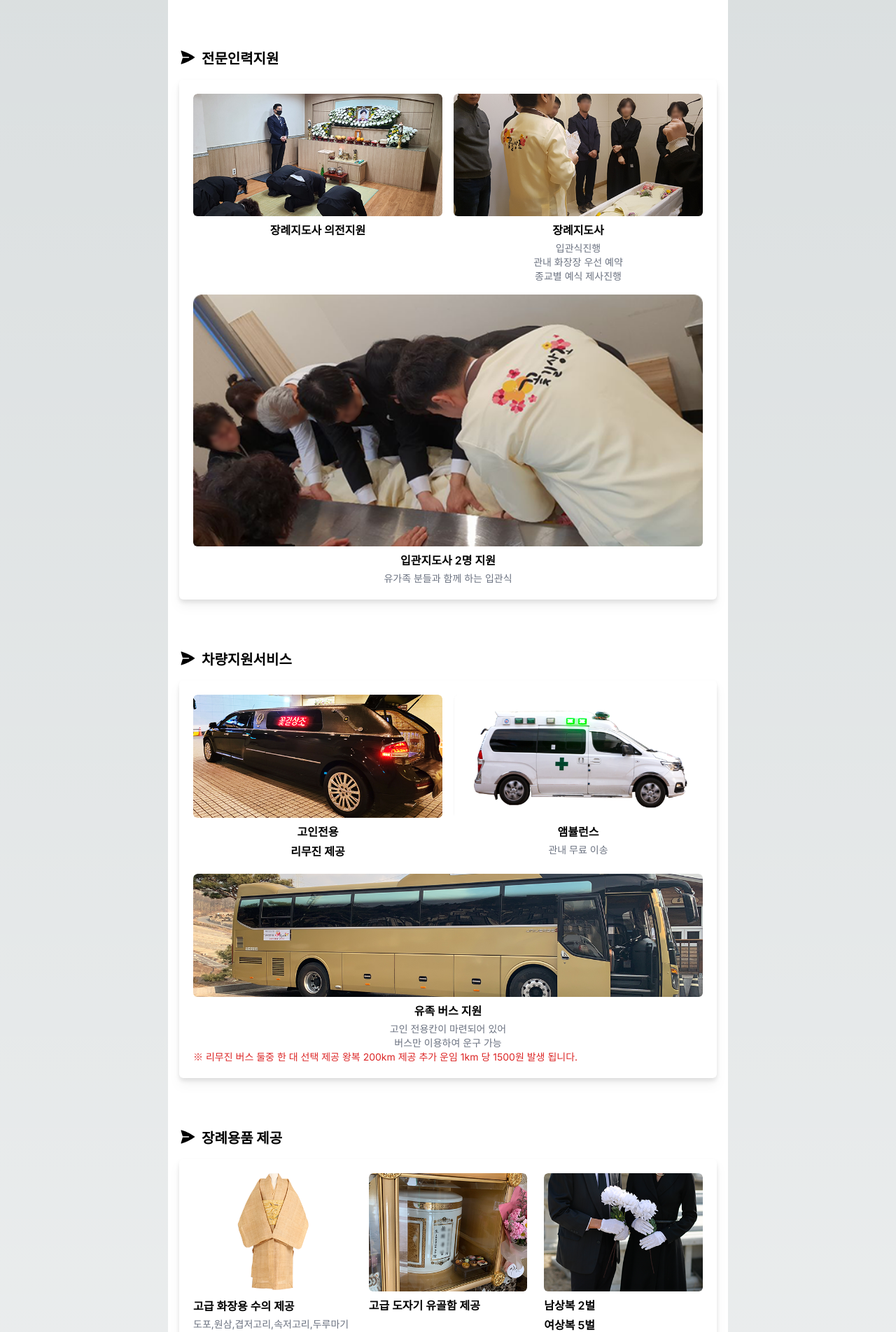
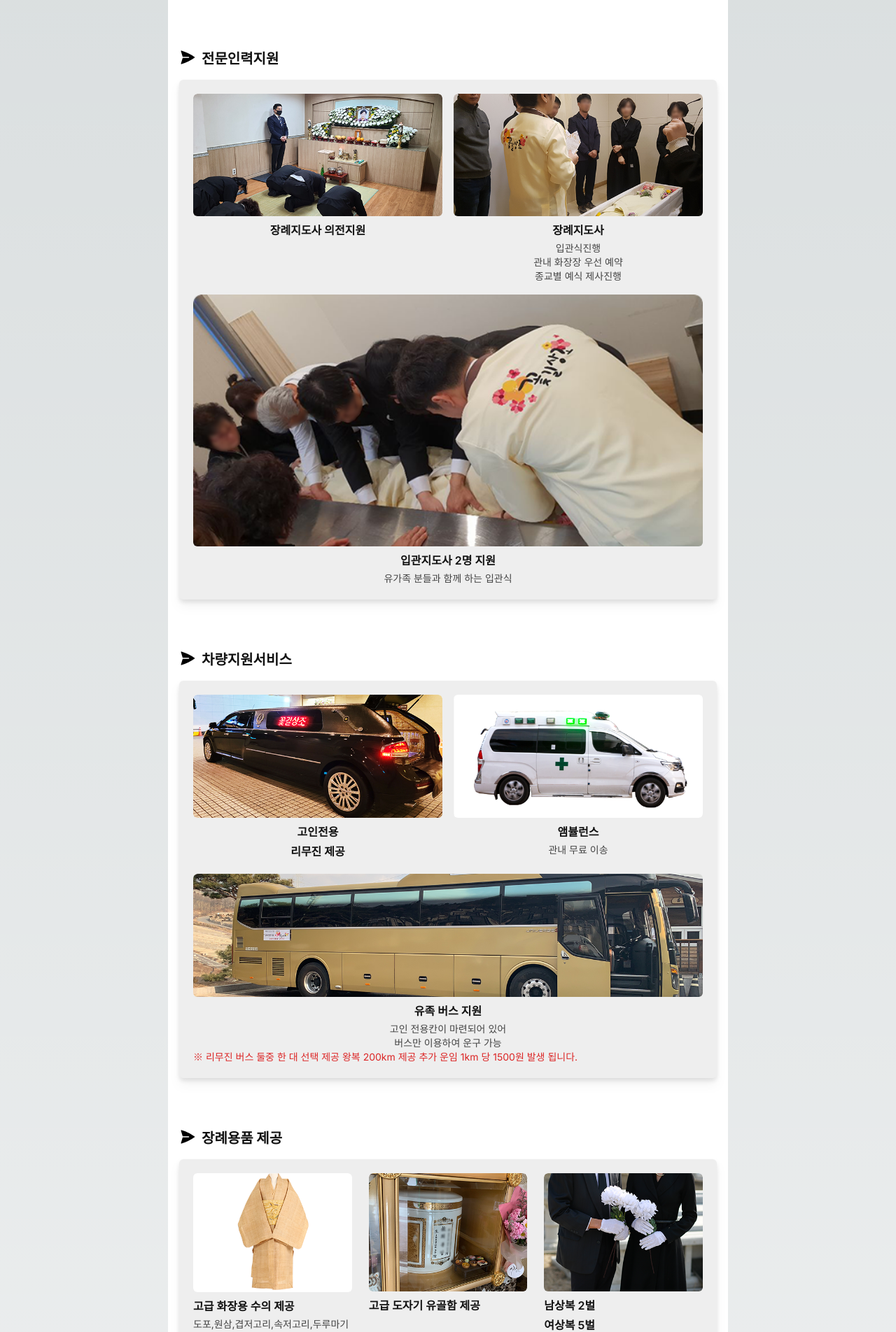
Before and after one commit to yeowool1010/new_DAWOM_funeral, a Next.js app in the folder new_dawom/: page /funeralContent in a window 1280 px wide. Shown: the part 669-2573 px from the top of the page at 70% size. Built offline with nearby package versions, Linux system fonts and the light colour scheme; no server answers.

Commit message:
💄 장례상품상세 다크모드 생상 설정,tailwind.config 색상추가

```diff
--- a/new_dawom/src/component/funeral-content/FuneralContentMain.tsx
+++ b/new_dawom/src/component/funeral-content/FuneralContentMain.tsx
@@ -23,7 +23,7 @@ export const FuneralContentMain = () => {
           <div className="flex items-center justify-between p-2 ">
             <button
               type="button"
-              className="flex flex-col items-center w-4/12 p-1 mx-2 font-bold  text-blue-500 hover:text-white bg-blue-100 hover:bg-blue-800 focus:ring-4 focus:ring-blue-300  rounded-lg text-sm px-5 py-2.5 mr-2 mb-2 dark:bg-blue-600 dark:hover:bg-blue-700 focus:outline-none dark:focus:ring-blue-800"
+              className="flex flex-col items-center w-4/12 p-1 mx-2 font-bold  text-blue-500 hover:text-white bg-blue-100 hover:bg-blue-800 focus:ring-4 focus:ring-blue-300  rounded-lg text-sm px-5 py-2.5 mr-2 mb-2 dark:bg-blue-100 dark:hover:bg-blue-700 focus:outline-none dark:focus:ring-blue-800"
               onClick={() => {
                 handleContentClick('150')
               }}
@@ -33,7 +33,7 @@ export const FuneralContentMain = () => {
             </button>
             <button
               type="button"
-              className="flex flex-col items-center w-4/12 p-1 mx-2 font-bold  text-blue-500 hover:text-white bg-blue-100 hover:bg-blue-800 focus:ring-4 focus:ring-blue-300  rounded-lg text-sm px-5 py-2.5 mr-2 mb-2 dark:bg-blue-600 dark:hover:bg-blue-700 focus:outline-none dark:focus:ring-blue-800"
+              className="flex flex-col items-center w-4/12 p-1 mx-2 font-bold  text-blue-500 hover:text-white bg-blue-100 hover:bg-blue-800 focus:ring-4 focus:ring-blue-300  rounded-lg text-sm px-5 py-2.5 mr-2 mb-2 dark:bg-blue-100 dark:hover:bg-blue-700 focus:outline-none dark:focus:ring-blue-800"
               onClick={() => {
                 handleContentClick('230')
               }}
@@ -43,7 +43,7 @@ export const FuneralContentMain = () => {
             </button>
             <button
               type="button"
-              className="flex flex-col items-center w-4/12 p-1 mx-2 font-bold  text-blue-500 hover:text-white bg-blue-100 hover:bg-blue-800 focus:ring-4 focus:ring-blue-300  rounded-lg text-sm px-5 py-2.5 mr-2 mb-2 dark:bg-blue-600 dark:hover:bg-blue-700 focus:outline-none dark:focus:ring-blue-800"
+              className="flex flex-col items-center w-4/12 p-1 mx-2 font-bold  text-blue-500 hover:text-white bg-blue-100 hover:bg-blue-800 focus:ring-4 focus:ring-blue-300  rounded-lg text-sm px-5 py-2.5 mr-2 mb-2 dark:bg-blue-100 dark:hover:bg-blue-700 focus:outline-none dark:focus:ring-blue-800"
               onClick={() => {
                 handleContentClick('330')
               }}
--- a/new_dawom/src/component/funeral-content/contentPage/Content150.tsx
+++ b/new_dawom/src/component/funeral-content/contentPage/Content150.tsx
@@ -26,10 +26,11 @@ export const Content150 = () => {
         </svg>
 
         {/* <h1 className="py-4 text-xl font-bold">전문인력지원</h1> */}
-        <h1 className="ml-2 text-xl font-bold ">전문인력지원</h1>
+        <h1 className="ml-2 text-xl font-bold text-titleGray">전문인력지원</h1>
       </div>
 
-      <div className="grid grid-cols-2 gap-4 p-5 bg-white rounded-md drop-shadow-lg">
+      <div className="grid grid-cols-2 gap-4 p-5 bg-innerBg	 rounded-md drop-shadow-lg shadow-gray-900	">
+      {/* <div className="grid grid-cols-2 gap-4 p-5 bg-innerBg rounded-md shadow-2xl shadow-gray-900	"> */}
         <div>
           <Image
             src="/img/170/70_list01_1_img.png"
@@ -38,7 +39,7 @@ export const Content150 = () => {
             width={200}
             height={200}
           />
-          <p className="mb-1 text-base font-semibold text-center">장례지도사 의전지원</p>
+          <p className="mb-1 text-base font-semibold text-center text-titleGray">장례지도사 의전지원</p>
         </div>
         <div>
           <Image
@@ -48,10 +49,10 @@ export const Content150 = () => {
             width={200}
             height={200}
           />
-          <p className="mb-1 text-base font-semibold text-center">장례지도사</p>
-          <p className="text-sm text-center text-gray-500">입관식진행</p>
-          <p className="text-sm text-center text-gray-500">관내 화장장 우선 예약</p>
-          <p className="text-sm text-center text-gray-500">종교별 예식 제사진행</p>
+          <p className="mb-1 text-base font-semibold text-center text-titleGray">장례지도사</p>
+          <p className="text-sm text-center text-textGray">입관식진행</p>
+          <p className="text-sm text-center text-textGray">관내 화장장 우선 예약</p>
+          <p className="text-sm text-center text-textGray">종교별 예식 제사진행</p>
         </div>
         <div className="col-span-2">
           <Image
@@ -61,8 +62,8 @@ export const Content150 = () => {
             width={200}
             height={200}
           />
-          <p className="mb-1 text-base font-semibold text-center">입관지도사 2명 지원</p>
-          <p className="text-sm text-center text-gray-500">유가족 분들과 함께 하는 입관식</p>
+          <p className="mb-1 text-base font-semibold text-center text-titleGray">입관지도사 2명 지원</p>
+          <p className="text-sm text-center text-textGray">유가족 분들과 함께 하는 입관식</p>
         </div>
       </div>
 
@@ -72,10 +73,10 @@ export const Content150 = () => {
           <path d="M3.478 2.405a.75.75 0 00-.926.94l2.432 7.905H13.5a.75.75 0 010 1.5H4.984l-2.432 7.905a.75.75 0 00.926.94 60.519 60.519 0 0018.445-8.986.75.75 0 000-1.218A60.517 60.517 0 003.478 2.405z" />
         </svg>
 
-        <h1 className="ml-2 text-xl font-bold ">차량지원서비스</h1>
+        <h1 className="ml-2 text-xl font-bold text-titleGray">차량지원서비스</h1>
       </div>
 
-      <div className="grid grid-cols-2 gap-4 p-5 bg-white rounded-md drop-shadow-lg">
+      <div className="grid grid-cols-2 gap-4 p-5 bg-innerBg rounded-md drop-shadow-lg">
         <div>
           <Image
             src="/img/170/70_list02_1_img.png"
@@ -84,8 +85,8 @@ export const Content150 = () => {
             width={200}
             height={200}
           />
-          <p className="mb-1 text-base font-semibold text-center">고인전용</p>
-          <p className="mb-1 text-base font-semibold text-center">리무진 제공</p>
+          <p className="mb-1 text-base font-semibold text-center text-titleGray">고인전용</p>
+          <p className="mb-1 text-base font-semibold text-center text-titleGray">리무진 제공</p>
         </div>
         <div>
           <Image
@@ -95,8 +96,8 @@ export const Content150 = () => {
             width={200}
             height={200}
           />
-          <p className="mb-1 text-base font-semibold text-center">앰뷸런스</p>
-          <p className="text-sm text-center text-gray-500">관내 무료 이송</p>
+          <p className="mb-1 text-base font-semibold text-center text-titleGray">앰뷸런스</p>
+          <p className="text-sm text-center text-textGray">관내 무료 이송</p>
         </div>
         <div className="col-span-2">
           <Image
@@ -106,16 +107,16 @@ export const Content150 = () => {
             width={200}
             height={200}
           />
-          <p className="mb-1 text-base font-semibold text-center">유족 버스 지원</p>
-          <p className="text-sm text-center text-gray-500">고인 전용칸이 마련되어 있어</p>
-          <p className="text-sm text-center text-gray-500">버스만 이용하여 운구 가능</p>
+          <p className="mb-1 text-base font-semibold text-center text-titleGray">유족 버스 지원</p>
+          <p className="text-sm text-center text-textGray">고인 전용칸이 마련되어 있어</p>
+          <p className="text-sm text-center text-textGray">버스만 이용하여 운구 가능</p>
           <p className="text-sm text-red-600 text-cente">
             ※ 리무진 버스 둘중 한 대 선택 제공 왕복 200km 제공 추가 운임 1km 당 1500원 발생 됩니다.
           </p>
         </div>
       </div>
 
-      {/* <div className="p-8 bg-white"> */}
+      {/* <div className="p-8 bg-innerBg"> */}
       {/* <h1 className="mb-6 text-2xl">장례용품 제공</h1> */}
       {/* <h1 className="py-4 text-xl font-bold">장례용품 제공</h1> */}
       <div className="flex py-4 mt-14">
@@ -123,10 +124,10 @@ export const Content150 = () => {
           <path d="M3.478 2.405a.75.75 0 00-.926.94l2.432 7.905H13.5a.75.75 0 010 1.5H4.984l-2.432 7.905a.75.75 0 00.926.94 60.519 60.519 0 0018.445-8.986.75.75 0 000-1.218A60.517 60.517 0 003.478 2.405z" />
         </svg>
 
-        <h1 className="ml-2 text-xl font-bold ">장례용품 제공</h1>
+        <h1 className="ml-2 text-xl font-bold text-titleGray">장례용품 제공</h1>
       </div>
 
-      <div className="grid grid-cols-3 gap-6 p-5 mb-5 bg-white rounded-md drop-shadow-lg">
+      <div className="grid grid-cols-3 gap-6 p-5 mb-5 bg-innerBg rounded-md drop-shadow-lg">
         <div className="">
           <Image
             src="/img/170/70_list03_3_img.png"
@@ -135,8 +136,8 @@ export const Content150 = () => {
             width={200}
             height={200}
           />
-          <p className="mb-1 text-base font-semibold">고급 화장용 수의 제공</p>
-          <p className="text-sm text-gray-500">도포,원삼,겹저고리,속저고리,두루마기 천금,지금.장매,악수 등 일체</p>
+          <p className="mb-1 text-base font-semibold text-titleGray">고급 화장용 수의 제공</p>
+          <p className="text-sm text-textGray">도포,원삼,겹저고리,속저고리,두루마기 천금,지금.장매,악수 등 일체</p>
         </div>
 
         <div>
@@ -147,7 +148,7 @@ export const Content150 = () => {
             width={200}
             height={200}
           />
-          <p className="mb-1 text-base font-semibold">고급 도자기 유골함 제공</p>
+          <p className="mb-1 text-base font-semibold text-titleGray">고급 도자기 유골함 제공</p>
         </div>
 
         {/* 세 번째 열 */}
@@ -159,13 +160,13 @@ export const Content150 = () => {
             width={200}
             height={200}
           />
-          <p className="mb-1 text-base font-semibold">남상복 2벌</p>
-          <p className="mb-1 text-base font-semibold">여상복 5벌</p>
-          {/* <p className="text-sm text-gray-500">여상복 5벌</p> */}
+          <p className="mb-1 text-base font-semibold text-titleGray">남상복 2벌</p>
+          <p className="mb-1 text-base font-semibold text-titleGray">여상복 5벌</p>
+          {/* <p className="text-sm text-textGray">여상복 5벌</p> */}
         </div>
       </div>
 
-      <div className="flex flex-col items-center mb-5 bg-white rounded-md drop-shadow-lg">
+      <div className="flex flex-col items-center mb-5 bg-innerBg rounded-md drop-shadow-lg">
         <div className="grid items-center grid-cols-3 gap-4 p-5">
           <div className="flex flex-col items-center">
             <Image
@@ -207,7 +208,7 @@ export const Content150 = () => {
         <p className="mb-1 text-base font-semibold text-blue-600">상주 용품 제공</p>
       </div>
 
-      <div className="flex flex-col items-center bg-white rounded-md drop-shadow-lg">
+      <div className="flex flex-col items-center bg-innerBg rounded-md drop-shadow-lg">
         <div className="grid items-center grid-cols-4 gap-4 p-5">
           <div className="flex flex-col items-center">
             <Image
@@ -329,7 +330,7 @@ export const Content150 = () => {
         </div>
 
         <p className="mb-1 text-base font-semibold text-blue-600">입관 용품 제공</p>
-        <p className="p-4 text-sm text-gray-500">
+        <p className="p-4 text-sm text-textGray">
           관보, 결관바, 습신, 탈지면, 염지, 알코올, 고인전문 메이크업, 입관생화꽃 장식, 예단 기독경, 다라니경, 천주경,
           외 위생용품 일체 제공
         </p>
@@ -343,7 +344,7 @@ export const Content150 = () => {
         <h1 className="ml-2 text-xl font-bold ">연계 서비스</h1>
       </div>
 
-      <div className="grid grid-cols-3 gap-6 p-5 mb-5 bg-white rounded-md drop-shadow-lg">
+      <div className="grid grid-cols-3 gap-6 p-5 mb-5 bg-innerBg rounded-md drop-shadow-lg">
         <div className="">
           <Image
             src="/img/170/70_list03_3_img.png"
@@ -352,8 +353,8 @@ export const Content150 = () => {
             width={200}
             height={200}
           />
-          <p className="mb-1 text-base font-semibold">장례식장 안치실 예약</p>
-          <p className="text-sm text-gray-500">유가족 희망 장례식장 우선예약 장례비용 부담시 근교 장례식장 추천</p>
+          <p className="mb-1 text-base font-semibold text-titleGray">장례식장 안치실 예약</p>
+          <p className="text-sm text-textGray">유가족 희망 장례식장 우선예약 장례비용 부담시 근교 장례식장 추천</p>
         </div>
 
         <div>
@@ -364,8 +365,8 @@ export const Content150 = () => {
             width={200}
             height={200}
           />
-          <p className="mb-1 text-base font-semibold">화장장 동행 서비스</p>
-          <p className="text-sm text-gray-500">접수, 화장시간, 절차, 수골, 동행안내</p>
+          <p className="mb-1 text-base font-semibold text-titleGray">화장장 동행 서비스</p>
+          <p className="text-sm text-textGray">접수, 화장시간, 절차, 수골, 동행안내</p>
         </div>
 
         <div>
@@ -376,9 +377,9 @@ export const Content150 = () => {
             width={200}
             height={200}
           />
-          <p className="mb-1 text-base font-semibold">납골당, 수목장</p>
-          <p className="mb-1 text-base font-semibold">사전 신청시 할인</p>
-          {/* <p className="text-sm text-gray-500">여상복 5벌</p> */}
+          <p className="mb-1 text-base font-semibold text-titleGray">납골당, 수목장</p>
+          <p className="mb-1 text-base font-semibold text-titleGray">사전 신청시 할인</p>
+          {/* <p className="text-sm text-textGray">여상복 5벌</p> */}
         </div>
 
         <div className="grid grid-cols-2 col-span-3 gap-6">
@@ -390,8 +391,8 @@ export const Content150 = () => {
               width={200}
               height={200}
             />
-            <p className="mb-1 text-base font-semibold">장례식장 빈소 예약</p>
-            <p className="text-sm text-gray-500">유가족 희망 장례식장 우선 예약 지역별 장례식장 추천</p>
+            <p className="mb-1 text-base font-semibold text-titleGray">장례식장 빈소 예약</p>
+            <p className="text-sm text-textGray">유가족 희망 장례식장 우선 예약 지역별 장례식장 추천</p>
           </div>
 
           <div>
@@ -402,8 +403,8 @@ export const Content150 = () => {
               width={200}
               height={200}
             />
-            <p className="mb-1 text-base font-semibold">운구인원 요청시 2명 무상지원</p>
-            {/* <p className="text-sm text-gray-500">접수, 화장시간, 절차, 수골, 동행안내</p> */}
+            <p className="mb-1 text-base font-semibold text-titleGray">운구인원 요청시 2명 무상지원</p>
+            {/* <p className="text-sm text-textGray">접수, 화장시간, 절차, 수골, 동행안내</p> */}
           </div>
 
           <div className="">
@@ -414,8 +415,8 @@ export const Content150 = () => {
               width={200}
               height={200}
             />
-            <p className="mb-1 text-base font-semibold">조문 예절 안내</p>
-            <p className="text-sm text-gray-500">
+            <p className="mb-1 text-base font-semibold text-titleGray">조문 예절 안내</p>
+            <p className="text-sm text-textGray">
               장례가 처음인 분들도 걱정 없도록 제사 집례 안내 종교별 조문 예절 방법 안내
             </p>
           </div>
@@ -428,8 +429,8 @@ export const Content150 = () => {
               width={200}
               height={200}
             />
-            <p className="mb-1 text-base font-semibold">관 속 생화 장식</p>
-            <p className="text-sm text-gray-500">생화를 직접 준비하여 정성스럽게 모십니다.</p>
+            <p className="mb-1 text-base font-semibold text-titleGray">관 속 생화 장식</p>
+            <p className="text-sm text-textGray">생화를 직접 준비하여 정성스럽게 모십니다.</p>
           </div>
         </div>
       </div>
@@ -437,9 +438,14 @@ export const Content150 = () => {
       <div className="container p-4 mx-auto">
         <div className="space-y-4">
           {/* 안내 사항 섹션 */}
-          <div className="p-4 bg-white rounded-md ">
+          <div className="p-4 bg-innerBg rounded-md ">
             <div className="flex">
-              <svg xmlns="http://www.w3.org/2000/svg" viewBox="0 0 24 24" fill="currentColor" className="w-6 h-6">
+              <svg
+                  xmlns="http://www.w3.org/2000/svg"
+                  viewBox="0 0 24 24"
+                  // fill="currentColor"
+                  fill="gray"
+                  className="w-6 h-6">
                 <path
                   fill-rule="evenodd"
                   d="M2.25 12c0-5.385 4.365-9.75 9.75-9.75s9.75 4.365 9.75 9.75-4.365 9.75-9.75 9.75S2.25 17.385 2.25 12zM12 8.25a.75.75 0 01.75.75v3.75a.75.75 0 01-1.5 0V9a.75.75 0 01.75-.75zm0 8.25a.75.75 0 100-1.5.75.75 0 000 1.5z"
@@ -447,9 +453,9 @@ export const Content150 = () => {
                 />
               </svg>
 
-              <h2 className="pl-2 text-lg font-semibold">안내 사항</h2>
+              <h2 className="pl-2 text-lg font-semibold text-titleGray">안내 사항</h2>
             </div>
-            <ul className="pl-5 mt-2 space-y-2 text-sm list-disc border-t border-gray-200">
+            <ul className="pl-5 mt-2 space-y-2 text-sm list-disc border-t border-gray-200 text-textGray">
               <li className="mt-3">장례지도사 도착 후 고객의 사정으로 취소 시 출동 비용이 발생합니다.</li>
               <li>장의차량 운행 시 발생하는 도로비는 상품에 포함되어 있지 않습니다.</li>
               <li>꽃길상조 상품 중 고객의 요청으로 사용되지 않는 상품은 비용으로 공제해 드립니다.</li>
@@ -463,9 +469,14 @@ export const Content150 = () => {
           </div>
 
           {/* 자주 묻는 질문 섹션 */}
-          <div className="p-4 bg-white rounded-md ">
+          <div className="p-4 bg-innerBg rounded-md ">
             <div className="flex">
-              <svg xmlns="http://www.w3.org/2000/svg" viewBox="0 0 24 24" fill="currentColor" className="w-6 h-6">
+              <svg
+                xmlns="http://www.w3.org/2000/svg"
+                viewBox="0 0 24 24"
+                // fill="currentColor"
+                fill="gray"
+                className="w-6 h-6">
                 <path
                   fill-rule="evenodd"
                   d="M2.25 12c0-5.385 4.365-9.75 9.75-9.75s9.75 4.365 9.75 9.75-4.365 9.75-9.75 9.75S2.25 17.385 2.25 12zm11.378-3.917c-.89-.777-2.366-.777-3.255 0a.75.75 0 01-.988-1.129c1.454-1.272 3.776-1.272 5.23 0 1.513 1.324 1.513 3.518 0 4.842a3.75 3.75 0 01-.837.552c-.676.328-1.028.774-1.028 1.152v.75a.75.75 0 01-1.5 0v-.75c0-1.279 1.06-2.107 1.875-2.502.182-.088.351-.199.503-.331.83-.727.83-1.857 0-2.584zM12 18a.75.75 0 100-1.5.75.75 0 000 1.5z"
@@ -473,7 +484,7 @@ export const Content150 = () => {
                 />
               </svg>
 
-              <h2 className="pl-2 text-lg font-semibold">자주 묻는 질문</h2>
+              <h2 className="pl-2 text-lg font-semibold text-titleGray">자주 묻는 질문</h2>
             </div>
             {/* 질문과 답변 리스트 */}
             <div className="mt-2 space-y-2">
@@ -481,7 +492,8 @@ export const Content150 = () => {
                 <div className="flex mb-2">
                   <svg
                     xmlns="http://www.w3.org/2000/svg"
-                    fill="none"
+                    // fill="none"
+                    fill="gray"
                     viewBox="0 0 24 24"
                     stroke-width="1.5"
                     stroke="currentColor"
@@ -494,7 +506,7 @@ export const Content150 = () => {
                     />
                   </svg>
 
-                  <h3 className="pl-2 font-medium">장례식장 상담시 상조 사용하지 않으면 빈소료 할인?</h3>
+                  <h3 className="pl-2 font-medium text-titleGray">장례식장 상담시 상조 사용하지 않으면 빈소료 할인?</h3>
                 </div>
                 {/* <p className="text-sm">
                   상조회사 사용하지 않을시 빈소료를 할인해 주겠다는 장례식장이 있습니다.
@@ -503,6 +515,7 @@ export const Content150 = () => {
                   꽃길상조 전문인력은
                   유가족의 편에서 장례비용 절약에 도움을 드리고 있습니다.
                 </p> */}
+               <div className='text-textGray'>
                   <p className="text-sm">상조회사 사용하지 않을시 빈소료를 할인해 주겠다는 장례식장이 있습니다.</p>
                   <p className="text-sm">
                     장례식 경험이 없는 유가족의 특성상 상조회사가 없으면 음식비용과 장례용품 비용을 과다 청구하는 경우가
@@ -510,11 +523,13 @@ export const Content150 = () => {
                   </p>
                   <p className="text-sm">꽃길상조 전문인력은 유가족의 편에서 장례비용 절약에 도움을 드리고 있습니다.</p>
                </div>
+              </div>
               <div className="pt-2 my-4 border-t border-gray-200">
                 <div className="flex mb-2">
                   <svg
                     xmlns="http://www.w3.org/2000/svg"
-                    fill="none"
+                    // fill="none"
+                    fill="gray"
                     viewBox="0 0 24 24"
                     stroke-width="1.5"
                     stroke="currentColor"
@@ -527,7 +542,7 @@ export const Content150 = () => {
                     />
                   </svg>
 
-                  <h3 className="pl-2 font-medium">장례식장 혜택은 없나요?</h3>
+                  <h3 className="pl-2 font-medium text-titleGray">장례식장 혜택은 없나요?</h3>
                 </div>
                 {/* <p className="text-sm">
                   유가족이 미리 장례식장으로 방문하거나 전화 예약을 할 경우 상조회사를 통해서 간 것이 아니기 때문에
@@ -535,6 +550,7 @@ export const Content150 = () => {
                   수 있는 부분은 최대한 도움을 드리고 있으니 임종시 바로 대표번호로 연락 주시면 최대한 도움을
                   드리겠습니다.
                 </p> */}
+               <div className='text-textGray'>
                   <p className="text-sm">
                     유가족이 미리 장례식장으로 방문하거나 전화 예약을 할 경우 상조회사를 통해서 간 것이 아니기 때문에
                     빈소료 할인 또는 제단 장식 할인을 받을 수가 없습니다.
@@ -544,6 +560,7 @@ export const Content150 = () => {
                     대표번호로 연락 주시면 최대한 도움을 드리겠습니다.
                   </p>
                </div>
+              </div>
               {/* ...기타 질문과 답변 */}
             </div>
           </div>
--- a/new_dawom/tailwind.config.js
+++ b/new_dawom/tailwind.config.js
@@ -18,6 +18,9 @@ module.exports = {
         mainBrown1: '#D6D3D1',
         mainBrown2: '#A8A29E',
         mainBrown3: '#78716C',
+        innerBg : '#EEEEEE', // 배경회색
+        titleGray : '#111111',
+        textGray : '#444444'
       },
       // 반응형의 경우 디자인 변형 기준을 위한 너비 설정
       screens: {
```
Lines whose indentation alone changed are shown as unchanged.
